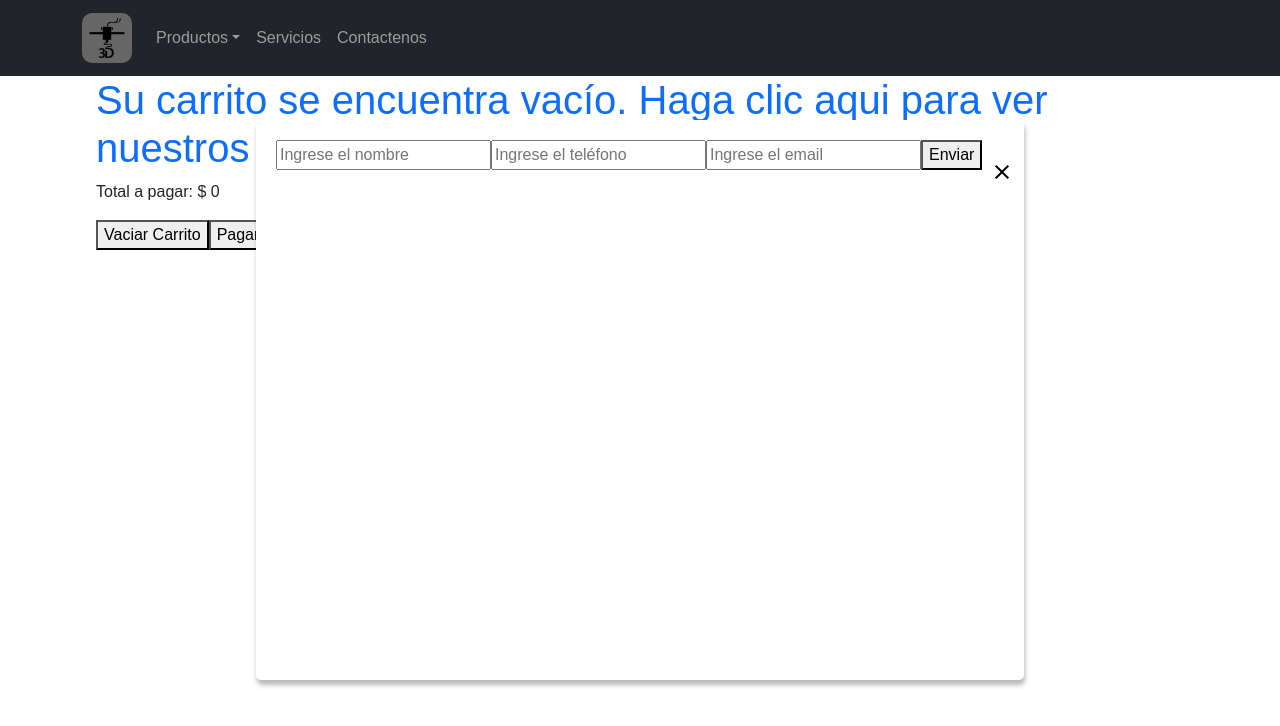
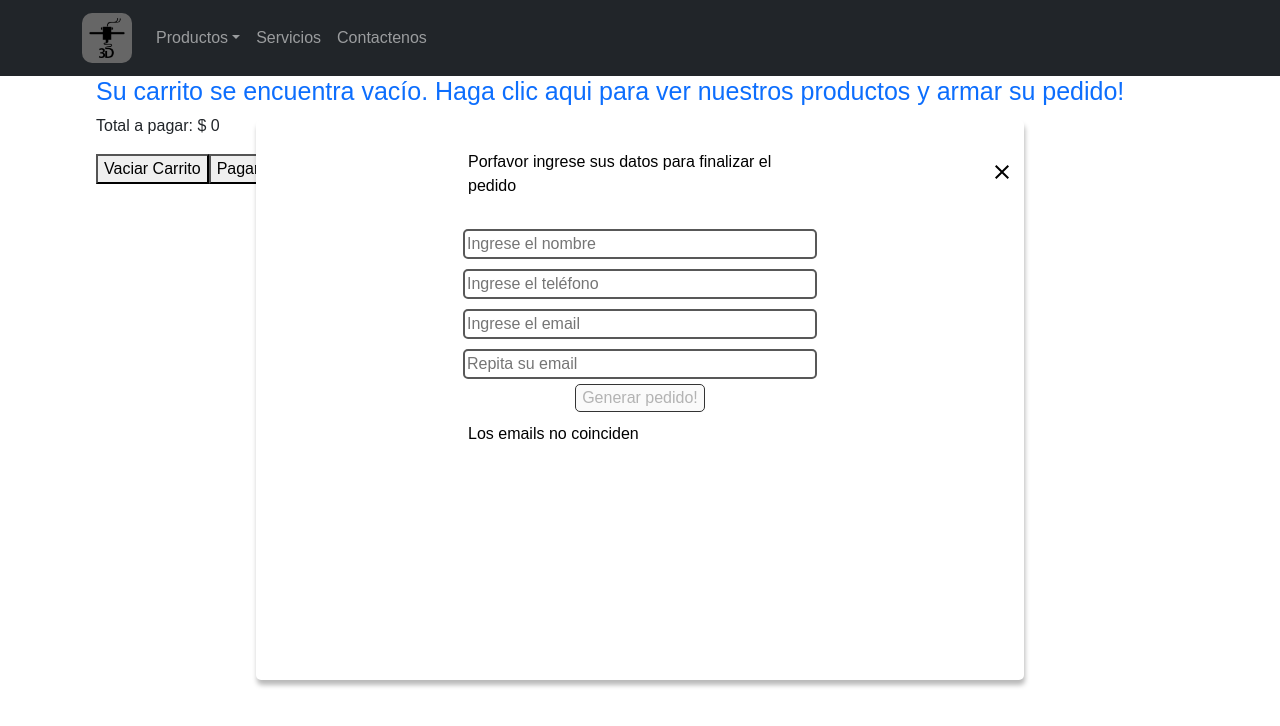
Before and after one commit to dirkans/dirkansAmbrosio, a React (Create React App) app: page /cart in a window 1280 px wide. Both pictures are taken after a click on the button "Pagar la compra". Shown: the top 726 px of the page. Built offline with nearby package versions, Linux system fonts and the light colour scheme.

Commit message:
Ultimos detalles

```diff
--- a/src/pages/Cart.css
+++ b/src/pages/Cart.css
@@ -3,10 +3,14 @@
 
 }
 
+h1{
+    font-size: 25px;
+}
 
 .item-cart{
     display: flex;
     align-items: center;
+
 }
 
 
@@ -16,7 +20,7 @@
     display: inline-block;
     align-items: center;
     font-weight: 600;
-    width: 80px;
+
 }
 
 .item-cart button{
@@ -27,3 +31,40 @@
 
     align-items: center;
 }
+
+.form {
+    display: flex;
+    flex-direction: column;
+    width: 50%;
+    margin: 0 auto;
+    }
+
+.form p{
+    padding: 10px;
+}
+
+.form input{
+    margin: 5px;
+    border-radius: 5px;
+    border: solid 2px rgb(88,88,88);
+}
+
+.form input:hover{
+    background-color: bisque;
+}
+
+.form input:focus{
+    background-color: rgb(253, 219, 177);
+    color: rgb(255, 255, 255);
+}
+
+.form button{
+    border: 1px solid #333;
+    border-radius: 5px;
+    width: auto;
+    margin: 0 auto;
+}
+
+.form button:hover{
+    background-color: bisque;
+}
--- a/src/pages/Cart.js
+++ b/src/pages/Cart.js
@@ -64,6 +64,24 @@ const Cart = () => {
 
 
 
+    useEffect(()=>{
+
+if(showModal==true){
+        if (document.getElementById('name').value !== "" && document.getElementById('phone').value !== "" &&  document.getElementById('email2').value !== "" && document.getElementById('email2').value == document.getElementById('email').value){
+        document.getElementById('submit').disabled = false; document.getElementById('errMessage').innerHTML = ""
+    } else {document.getElementById('submit').disabled = true; document.getElementById('errMessage').innerHTML = "Los emails no coinciden"}}
+
+
+
+}
+    )
+
+
+
+
+
+
+
     return(
         <>
         {productos.length>0? <h1>Productos en el carrito:</h1> : <h1><Link to='/Products'>Su carrito se encuentra vacío. Haga clic aqui para ver nuestros productos y armar su pedido!</Link></h1>}
@@ -87,11 +105,16 @@ const Cart = () => {
             <p>El ID de su orden es {okId}</p>
             </>
             ) :
-            <form onSubmit={sendOrder}>
-                <input type='text' name='name' placeholder='Ingrese el nombre' value={formData.name} onChange={handleChange}/>
-                <input type='number' name='phone' placeholder='Ingrese el teléfono' value={formData.phone} onChange={handleChange}/>
-                <input type='email' name='email' placeholder='Ingrese el email' value={formData.email} onChange={handleChange} />
-                <button type="submit">Enviar</button>
+            <form onSubmit={sendOrder} className="form">
+                <p>Porfavor ingrese sus datos para finalizar el pedido</p>
+                <input id="name" type='text' name='name' placeholder='Ingrese el nombre' value={formData.name} onChange={handleChange} required/>
+                <input id="phone" type='number' name='phone' placeholder='Ingrese el teléfono' value={formData.phone} onChange={handleChange} required/>
+                <input id="email" type='email' name='email' placeholder='Ingrese el email' value={formData.email} onChange={handleChange}/>
+                <input id="email2" type='email' name='email2' placeholder='Repita su email' onChange={handleChange}/>
+
+                <button id="submit" type="submit" disabled="disabled" >Generar pedido!</button>
+                <p id="errMessage"></p>
+
             </form>
             }
             </Modal>}
```
